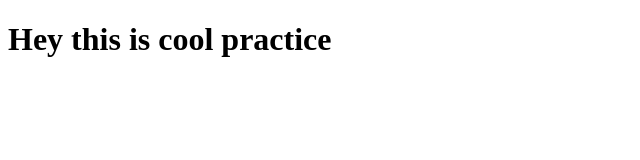
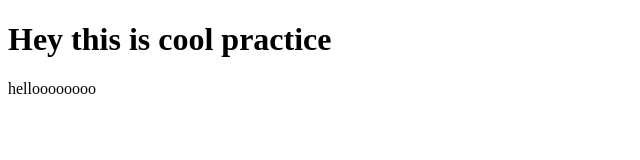
Before and after one commit to jakeelizondo/git-practice-repo, a plain HTML site: page index.html in a window 1280 px wide. Shown: the whole page, without its empty margins (0-640 px from the left). Drawn offline with Linux system fonts and the light colour scheme.

Commit message:
practice branch work

```diff
--- a/index.html
+++ b/index.html
@@ -7,6 +7,7 @@
 </head>
 <body>
     <h1>Hey this is cool practice</h1>
+    <p>helloooooooo</p>
 
     <script src="main.js"></script>
 </body>
```
